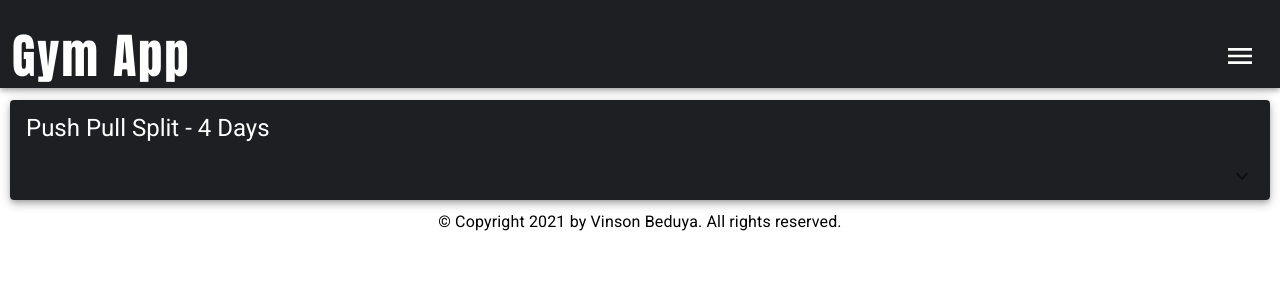
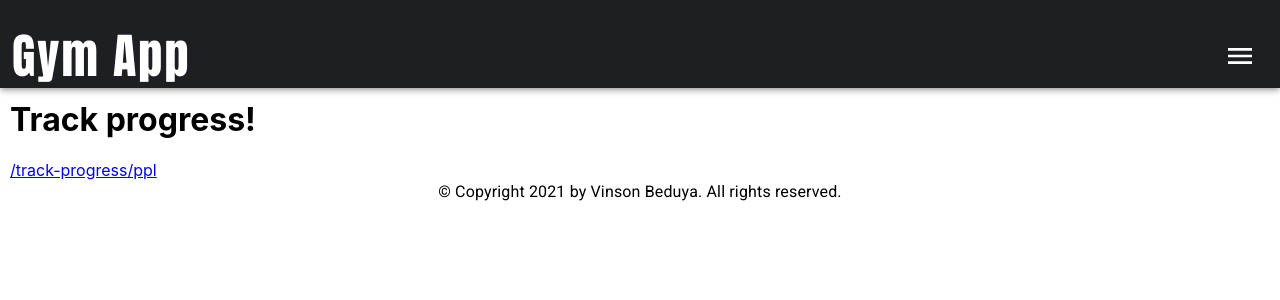
Before and after one commit to justvinny/full-stack-gym-tracker-app, a React (Create React App) app in the folder frontend/: page /#/track-progress in a window 1280 px wide. Before the commit this address led to /#/. Shown: the top 300 px of the page. Built offline with nearby package versions, Linux system fonts and the light colour scheme.

Commit message:
Added drawer navigation and routing.

```diff
--- a/frontend/src/App.js
+++ b/frontend/src/App.js
@@ -1,8 +1,9 @@
 import './App.css';
-import { HashRouter as Router, Switch } from "react-router-dom";
+import { HashRouter as Router, Switch, Route } from "react-router-dom";
 import { Typography } from "@material-ui/core";
-import TopAppBar from './components/TopAppBar';
+import TopAppBar from './components/MenuNavigation/TopAppBar';
 import RoutineTemplates from './pages/RoutineTemplates';
+import TrackProgress from './pages/TrackProgress';
 
 const App = () => {
   return (
@@ -11,7 +12,15 @@ const App = () => {
         <TopAppBar />
         <main>
           <Switch>
-            <RoutineTemplates />
+            <Route exact path="/">
+              <h1>Dashboard</h1>
+            </Route>
+            <Route path="/track-progress">
+              <TrackProgress />
+            </Route>
+            <Route path="/routine-templates">
+              <RoutineTemplates />
+            </Route>
           </Switch>
         </main>
         <footer>
--- /dev/null
+++ b/frontend/src/components/MenuNavigation/MenuDrawer.js
@@ -0,0 +1,38 @@
+import { Drawer, List, ListItem, ListItemText} from '@material-ui/core';
+import { makeStyles } from '@material-ui/core/styles';
+import { useHistory } from 'react-router';
+
+const useStyles = makeStyles((theme) => ({
+    drawer: {
+        width: 250
+    }
+}))
+const MenuDrawer = ({isVisible, toggleDrawer}) => {
+    const classes = useStyles();
+
+    const history = useHistory();
+
+    const btnLink = (path) => () => {
+        history.push(path);
+    }
+
+    return (
+        <Drawer anchor="right" open={isVisible} onClose={toggleDrawer} className={classes.drawer}>
+            <div className={classes.drawer}>
+                <List>
+                    <ListItem button onClick={btnLink("/")}>
+                        <ListItemText primary="Home" />
+                    </ListItem>
+                    <ListItem button onClick={btnLink("/track-progress")}>
+                        <ListItemText primary="Track Progress" />
+                    </ListItem>
+                    <ListItem button onClick={btnLink("/routine-templates")}>
+                        <ListItemText primary="Workout Templates" />
+                    </ListItem>
+                </List>
+            </div>
+        </Drawer>
+    )
+}
+
+export default MenuDrawer;
--- /dev/null
+++ b/frontend/src/components/MenuNavigation/TopAppBar.js
@@ -0,0 +1,60 @@
+import React from 'react';
+import AppBar from '@material-ui/core/AppBar';
+import Toolbar from '@material-ui/core/Toolbar';
+import Typography from '@material-ui/core/Typography';
+import IconButton from '@material-ui/core/IconButton';
+import MenuIcon from '@material-ui/icons/Menu';
+import { bgColor } from '../../defaults';
+import { useState } from 'react';
+import MenuDrawer from './MenuDrawer';
+import { makeStyles } from '@material-ui/core/styles';
+
+const useStyles = makeStyles((theme) => ({
+    root: {
+        display: "flex",
+        flexDirection: "row",
+        justifyContent: "space-between",
+        padding: "24px 12px 0px 12px",
+        backgroundColor: bgColor
+    },
+    menuButton: {
+        height: 32,
+        width: 32
+    },
+    title: {
+        fontFamily: "Impact",
+        letterSpacing: 2
+    },
+    drawer: {
+        width: 250
+    }
+}));
+
+const TopAppBar = () => {
+    const classes = useStyles();
+
+    const [isVisible, setVisible] = useState(false);
+
+    const toggleDrawer = (event) => {
+        event.preventDefault();
+        setVisible(!isVisible);
+    }
+
+    return (
+        <>
+            <AppBar position="fixed">
+                <Toolbar className={classes.root}>
+                    <Typography variant="h3" className={classes.title} color="inherit">
+                        Gym App
+                    </Typography>
+                    <IconButton edge="start" color="inherit" aria-label="menu" onClick={toggleDrawer}>
+                        <MenuIcon className={classes.menuButton} />
+                    </IconButton>
+                </Toolbar>
+            </AppBar>
+            <MenuDrawer isVisible={isVisible} toggleDrawer={toggleDrawer}/>
+
+        </>
+    );
+}
+export default TopAppBar;
--- a/frontend/src/components/TopAppBar.js
+++ /dev/null
@@ -1,44 +0,0 @@
-import React from 'react';
-import { makeStyles } from '@material-ui/core/styles';
-import AppBar from '@material-ui/core/AppBar';
-import Toolbar from '@material-ui/core/Toolbar';
-import Typography from '@material-ui/core/Typography';
-import IconButton from '@material-ui/core/IconButton';
-import MenuIcon from '@material-ui/icons/Menu';
-import {bgColor} from '../defaults';
-
-const useStyles = makeStyles((theme) => ({
-    root: {
-        display: "flex",
-        flexDirection: "row",
-        justifyContent: "space-between",
-        padding: "24px 12px 0px 12px",
-        backgroundColor: bgColor
-    },
-    menuButton: {
-        height: 32,
-        width: 32
-    },
-    title: {
-        fontFamily: "Impact",
-        letterSpacing: 2
-    },
-}));
-
-const TopAppBar = () => {
-    const classes = useStyles();
-
-    return (
-        <AppBar position="fixed">
-            <Toolbar className={classes.root}>
-                <Typography variant="h3" className={classes.title} color="inherit">
-                    Gym App
-                </Typography>
-                <IconButton edge="start" color="inherit" aria-label="menu">
-                    <MenuIcon className={classes.menuButton} />
-                </IconButton>
-            </Toolbar>
-        </AppBar>
-    );
-}
-export default TopAppBar;
--- a/frontend/src/index.css
+++ b/frontend/src/index.css
@@ -1,5 +1,5 @@
 body {
-  margin: 0;
+  margin: 10px;
   font-family: -apple-system, BlinkMacSystemFont, 'Roboto', 'Oxygen',
     'Ubuntu', 'Cantarell', 'Fira Sans', 'Droid Sans', 'Helvetica Neue',
     sans-serif;
--- /dev/null
+++ b/frontend/src/pages/TrackProgress.js
@@ -0,0 +1,19 @@
+import { Route, Switch, useRouteMatch, Link } from "react-router-dom";
+
+const TrackProgress = () => {
+    const { path, url } = useRouteMatch();
+
+    return (
+        <Switch>
+            <Route exact path={`${path}`}>
+                <h1>Track progress!</h1>
+                <Link to={`${path}/ppl`}>{path}/ppl</Link>
+            </Route>
+            <Route path={`${path}/ppl`}>
+                <h1>PPL</h1>
+            </Route>
+        </Switch>
+    )
+}
+
+export default TrackProgress;
```
